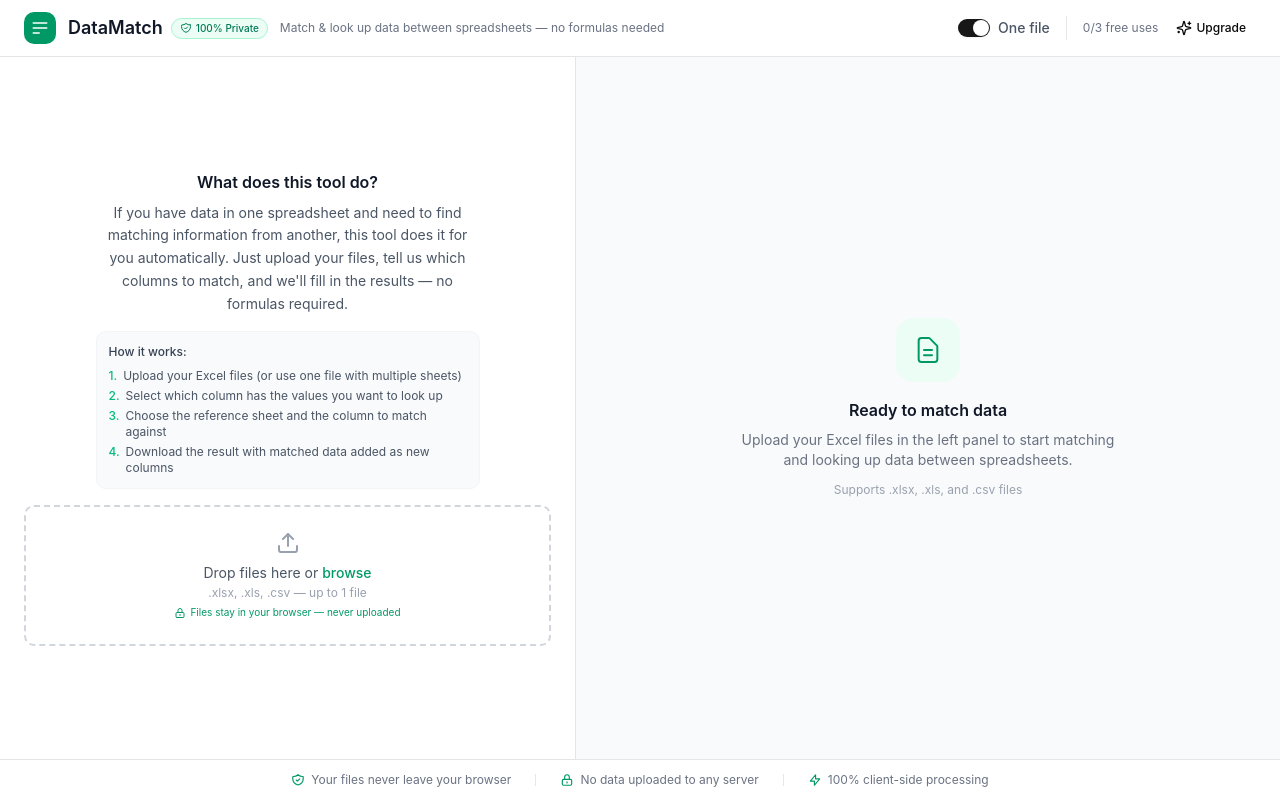
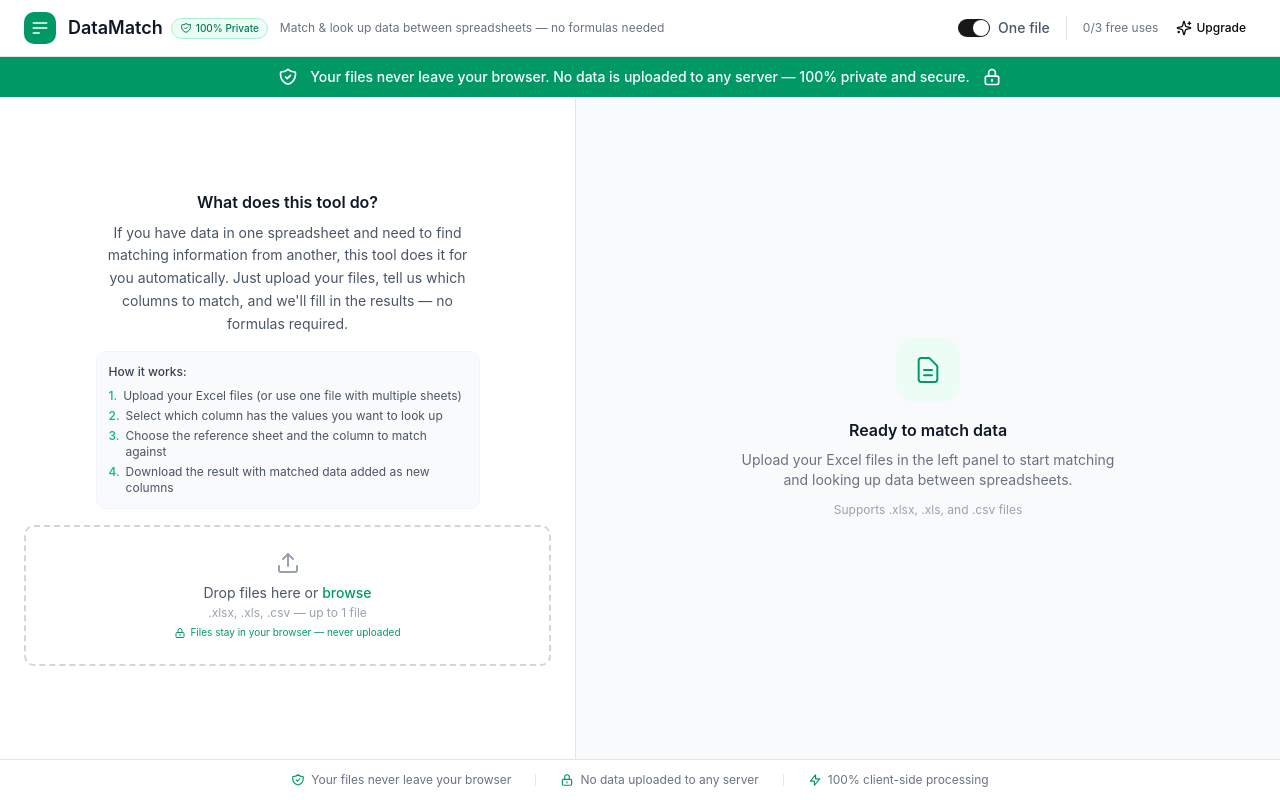
Before and after one commit to felix1200/datamatch, a Next.js app: page / in a window 1280 px wide. Built offline with nearby package versions, Linux system fonts and the light colour scheme.

Commit message:
feat: add prominent privacy banner at top of page
Coze-Commit-Type: user
Coze-User-ID: 2591975774889463
Coze-Conversation-ID: 10932983

```diff
--- a/src/app/page.tsx
+++ b/src/app/page.tsx
@@ -166,6 +166,19 @@
           </div>
         </div>
       </header>
+
+      {/* Privacy Banner - Prominent */}
+      <div className="bg-emerald-600 text-white px-6 py-2.5 flex items-center justify-center gap-3 shrink-0">
+        <svg className="w-5 h-5 shrink-0" fill="none" viewBox="0 0 24 24" stroke="currentColor" strokeWidth={2}>
+          <path strokeLinecap="round" strokeLinejoin="round" d="M9 12l2 2 4-4m5.618-4.016A11.955 11.955 0 0112 2.944a11.955 11.955 0 01-8.618 3.04A12.02 12.02 0 003 9c0 5.591 3.824 10.29 9 11.622 5.176-1.332 9-6.03 9-11.622 0-1.042-.133-2.052-.382-3.016z" />
+        </svg>
+        <p className="text-sm font-medium text-center">
+          Your files never leave your browser. No data is uploaded to any server — 100% private and secure.
+        </p>
+        <svg className="w-5 h-5 shrink-0" fill="none" viewBox="0 0 24 24" stroke="currentColor" strokeWidth={2}>
+          <path strokeLinecap="round" strokeLinejoin="round" d="M12 15v2m-6 4h12a2 2 0 002-2v-6a2 2 0 00-2-2H6a2 2 0 00-2 2v6a2 2 0 002 2zm10-10V7a4 4 0 00-8 0v4h8z" />
+        </svg>
+      </div>
 
       {/* Limit error alert */}
       {limitError && (
```
